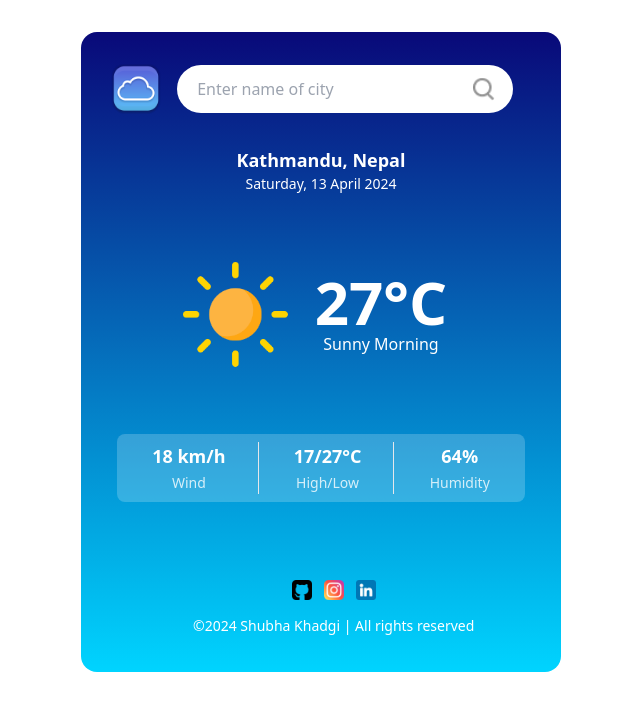
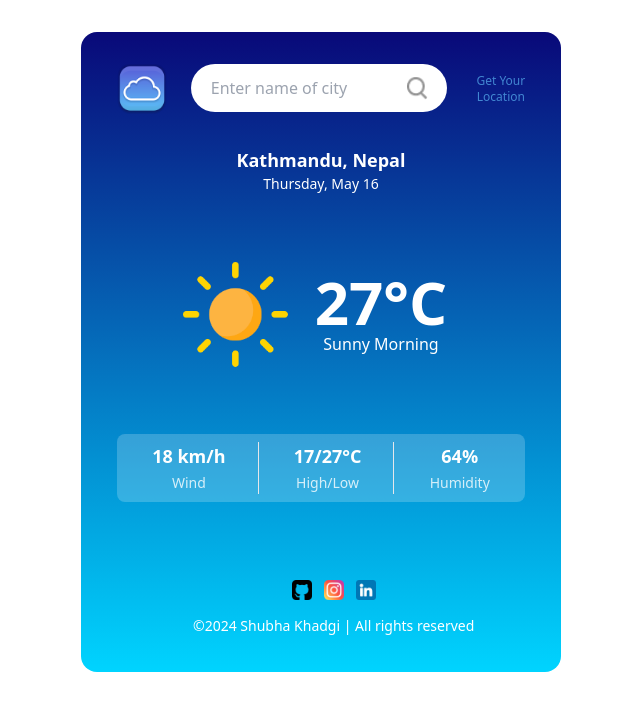
Before and after one commit to shubhaaaaaaa/weather-app-react, a React (Create React App) app: page / in a window 1280 px wide. Shown: the top 710 px of the page, without its empty margins (319-959 px from the left). Built offline with nearby package versions, Linux system fonts and the light colour scheme.

Commit message:
geo location

```diff
--- a/src/Components/WeatherApp/weatherapp.css
+++ b/src/Components/WeatherApp/weatherapp.css
@@ -13,9 +13,9 @@
 
 .cityInput {
   height: 3rem;
-  width: 21rem;
+  width:16rem;
   border-radius: 2rem;
-  margin: 0 0.5rem 0 1rem;
+  margin: 0 0.5rem 0 1.5rem;
 }
 
 .searchIcon img {
--- a/src/Components/WeatherApp/weatherapp.jsx
+++ b/src/Components/WeatherApp/weatherapp.jsx
@@ -1,7 +1,6 @@
-import React, { useState } from "react"
-import './weatherapp.css'
+import React, { useState, useEffect } from "react";
+import './weatherapp.css';
 
-//importing all assets in one object
 const images = {
     'clear-icon': require('../assets/icons/clear.png'),
     'cloud-icon': require('../assets/icons/cloud.png'),
@@ -17,12 +16,11 @@ const images = {
     'linkedin-icon': require('../assets/icons/linkedin.png'),
 };
 
-
-
 const MyComponent = () => {
-
-    let api_key = 'cc668e7f950fe69afc87a107fb545289';
+    const api_key = 'cc668e7f950fe69afc87a107fb545289';
     const [wicon, setWicon] = useState(images['clear-icon']);
+    const [city, setCity] = useState("Kathmandu, Nepal");
+    const [formattedDate, setFormattedDate] = useState("");
 
     const search = async () => {
         const element = document.getElementsByClassName('cityInput');
@@ -36,6 +34,10 @@ const MyComponent = () => {
         let response = await fetch(url);
         let data = await response.json();
 
+        updateWeatherData(data);
+    };
+
+    const updateWeatherData = (data) => {
         const humidity = document.getElementsByClassName('humidity');
         const wind = document.getElementsByClassName('wind');
         const highlow = document.getElementsByClassName('highlow');
@@ -50,59 +52,91 @@ const MyComponent = () => {
         temperature[0].innerHTML = Math.floor(data.main.temp) + ' &deg;C';
         description[0].innerHTML = (data.weather[0].description).charAt(0).toUpperCase() + (data.weather[0].description).slice(1);
 
-        if(data.weather[0].icon === '01d' || data.weather[0].icon === '01n'){
+        if (data.weather[0].icon === '01d' || data.weather[0].icon === '01n') {
+            setWicon(images['clear-icon']);
+        } else if (data.weather[0].icon === '02d' || data.weather[0].icon === '02n') {
+            setWicon(images['cloud-icon']);
+        } else if (data.weather[0].icon === '03d' || data.weather[0].icon === '03n') {
+            setWicon(images['drizzle-icon']);
+        } else if (data.weather[0].icon === '04d' || data.weather[0].icon === '04n') {
+            setWicon(images['drizzle-icon']);
+        } else if (data.weather[0].icon === '09d' || data.weather[0].icon === '09d') {
+            setWicon(images['rain-icon']);
+        } else if (data.weather[0].icon === '10d' || data.weather[0].icon === '10d') {
+            setWicon(images['rain-icon']);
+        } else if (data.weather[0].icon === '13d' || data.weather[0].icon === '13d') {
+            setWicon(images['snow-icon']);
+        } else {
             setWicon(images['clear-icon']);
         }
 
-        else if (data.weather[0].icon === '02d' || data.weather[0].icon === '02n') {
-            setWicon(images['cloud-icon']);
+        // Update the formatted date
+        const localTime = new Date((data.dt + data.timezone) * 1000);
+        const options = {
+            weekday: 'long',
+            month: 'long',
+            day: 'numeric',
+        };
+        const formattedDate = localTime.toLocaleDateString("en-US", options);
+        setFormattedDate(formattedDate);
+    };
+
+    useEffect(() => {
+        // Fetch the date on component mount
+        const today = new Date();
+        const options = {
+            weekday: 'long',
+            month: 'long',
+            day: 'numeric',
+        };
+        const formattedDate = today.toLocaleDateString("en-US", options);
+        setFormattedDate(formattedDate);
+    }, []); // Empty dependency array to run only once on mount
+
+    const getCityFromGeolocation = async (latitude, longitude) => {
+        let reverseGeocodingUrl = `https://api.openweathermap.org/geo/1.0/reverse?lat=${latitude}&lon=${longitude}&limit=1&appid=${api_key}`;
+        let response = await fetch(reverseGeocodingUrl);
+        let data = await response.json();
+        if (data.length > 0) {
+            setCity(data[0].name);
+            // Fetch weather data for the detected city
+            let url = `https://api.openweathermap.org/data/2.5/weather?q=${data[0].name}&units=Metric&appid=${api_key}`;
+            response = await fetch(url);
+            data = await response.json();
+            updateWeatherData(data);
         }
+    };
 
-        else if (data.weather[0].icon === '03d' || data.weather[0].icon === '03n') {
-            setWicon(images['drizzle-icon']);
+    const detectLocation = () => {
+        if (navigator.geolocation) {
+            navigator.geolocation.getCurrentPosition((position) => {
+                const { latitude, longitude } = position.coords;
+                getCityFromGeolocation(latitude, longitude);
+            });
+        } else {
+            alert("Geolocation is not supported by this browser.");
         }
-
-        else if (data.weather[0].icon === '04d' || data.weather[0].icon === '04n') {
-            setWicon(images['drizzle-icon']);
-        }
-
-        else if (data.weather[0].icon === '09d' || data.weather[0].icon === '09d') {
-            setWicon(images['rain-icon']);
-        }
-
-        else if (data.weather[0].icon === '10d' || data.weather[0].icon === '10d') {
-            setWicon(images['rain-icon']);
-        }
-
-        else if (data.weather[0].icon === '13d' || data.weather[0].icon === '13d') {
-            setWicon(images['snow-icon']);
-        }
-
-        else  {
-            setWicon(images['clear-icon']);
-        }
-
-    }
+    };
 
     return (
         <div className="container relative w-36">
-
-            <div className="header-portion pl-3">
+            <div className="header-portion pl-5">
+                <div className="searchbar flex justify-between">
                 <div className="logoImage">
                     <img src={images['logo-icon']} alt="Logo" />
                 </div>
-
-                <div className="searchbar flex ">
-                    <input type="text" className="cityInput pl-5  text-black caret-black" placeholder="Enter name of city" />
-                    <img src={images["search-icon"]} alt="searchIcon" onClick={() => { search() }} className="opacity-70 relative right-12 h-6 mt-3" />
+                <input type="text" className="cityInput pl-5 text-black caret-black" placeholder="Enter name of city" />
+                <img src={images["search-icon"]} alt="searchIcon" onClick={() => { search() }} className="opacity-70 relative right-12 h-6 mt-3" />
+                <button className="text-xs text-[#5ab4f2] opacity-70 pr-5 hover:text-white hover:opacity-100" onClick={detectLocation}>
+                <span>Get Your</span>
+                <br />
+                <span>Location</span>
+                </button>                </div>
+            </div>
+            <div className="location-portion text-white mt-8">
+                <div className="location font-bold text-lg">{city}</div>
+                <div className="day-date text-sm"> {formattedDate} </div>
                 </div>
-            </div>
-
-            <div className="location-portion text-white mt-8">
-                <div className="location font-bold text-lg">Kathmandu, Nepal</div>
-                <div className="day-date text-sm ">Saturday, 13 April 2024</div>
-            </div>
-
             <div className="main-portion py-10 pe-10">
                 <div className="weather-image">
                     <img src={wicon} className="h-40" alt="" />
@@ -112,9 +146,8 @@ const MyComponent = () => {
                     <p className="text-center description">Sunny Morning</p>
                 </div>
             </div>
-
             <div className="elements-portion flex justify-evenly py-2 text-white bg-white bg-opacity-20 mx-9 rounded-lg">
-                <div className=" border-r pr-8">
+                <div className="border-r pr-8">
                     <div className="font-bold text-lg wind">18 km/h</div>
                     <span className="text-sm opacity-80">Wind</span>
                 </div>
@@ -122,14 +155,13 @@ const MyComponent = () => {
                     <div className="font-bold text-lg highlow">17/27&deg;C</div>
                     <span className="text-sm opacity-80">High/Low</span>
                 </div>
-                <div className="">
+                <div>
                     <div className="font-bold text-lg humidity">64%</div>
                     <span className="text-sm opacity-80">Humidity</span>
                 </div>
             </div>
-
             <div className="footer-portion absolute bottom-5 left-28 text-white">
-                <div className="socials  flex justify-center gap-x-3">
+                <div className="socials flex justify-center gap-x-3">
                     <a href="https://github.com/shubhaaaaaaa" rel="noopener noreferrer" target="_blank">
                         <img src={images['github-icon']} className="h-5" alt="GitHub" />
                     </a>
@@ -145,12 +177,9 @@ const MyComponent = () => {
                         &#169;2024 <a className="hover:underline" href="https://shubhakhadgi.com.np/" rel="noopener noreferrer" target="_blank">Shubha Khadgi</a> | All rights reserved
                     </p>
                 </div>
-
             </div>
         </div>
-    )
-}
-
-
+    );
+};
 
 export default MyComponent;
```
